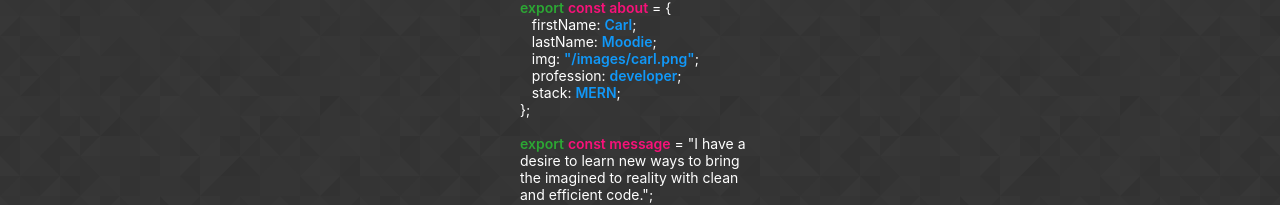
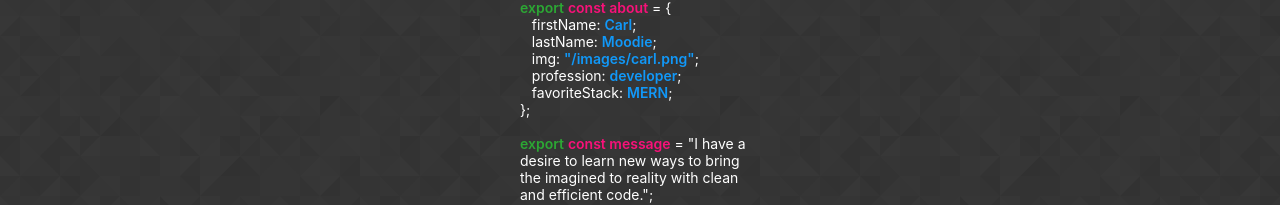
Before and after one commit to moods-1/portfolio, a React (Create React App) app: page /about in a window 1280 px wide. Shown: the part 244-449 px from the top of the page. Built offline with nearby package versions, Linux system fonts and the light colour scheme.

Commit message:
Update about object.

```diff
--- a/src/components/About/About.jsx
+++ b/src/components/About/About.jsx
@@ -31,7 +31,7 @@ function About() {
             <span className="about-me-value">developer</span>;
           </p>
           <p>
-            &nbsp;&nbsp;&nbsp;stack:&nbsp;
+            &nbsp;&nbsp;&nbsp;favoriteStack:&nbsp;
             <span className="about-me-value">MERN</span>;
           </p>
           <p>&#125;;</p>
```
